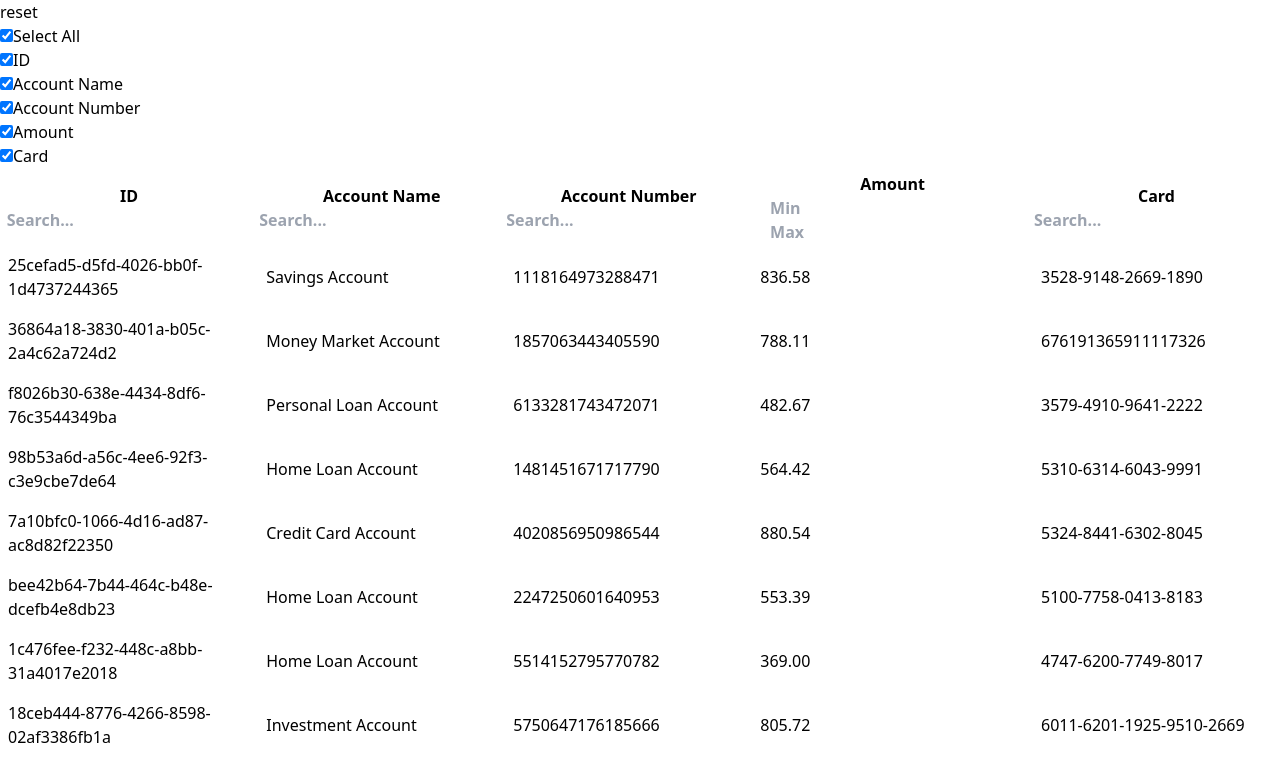
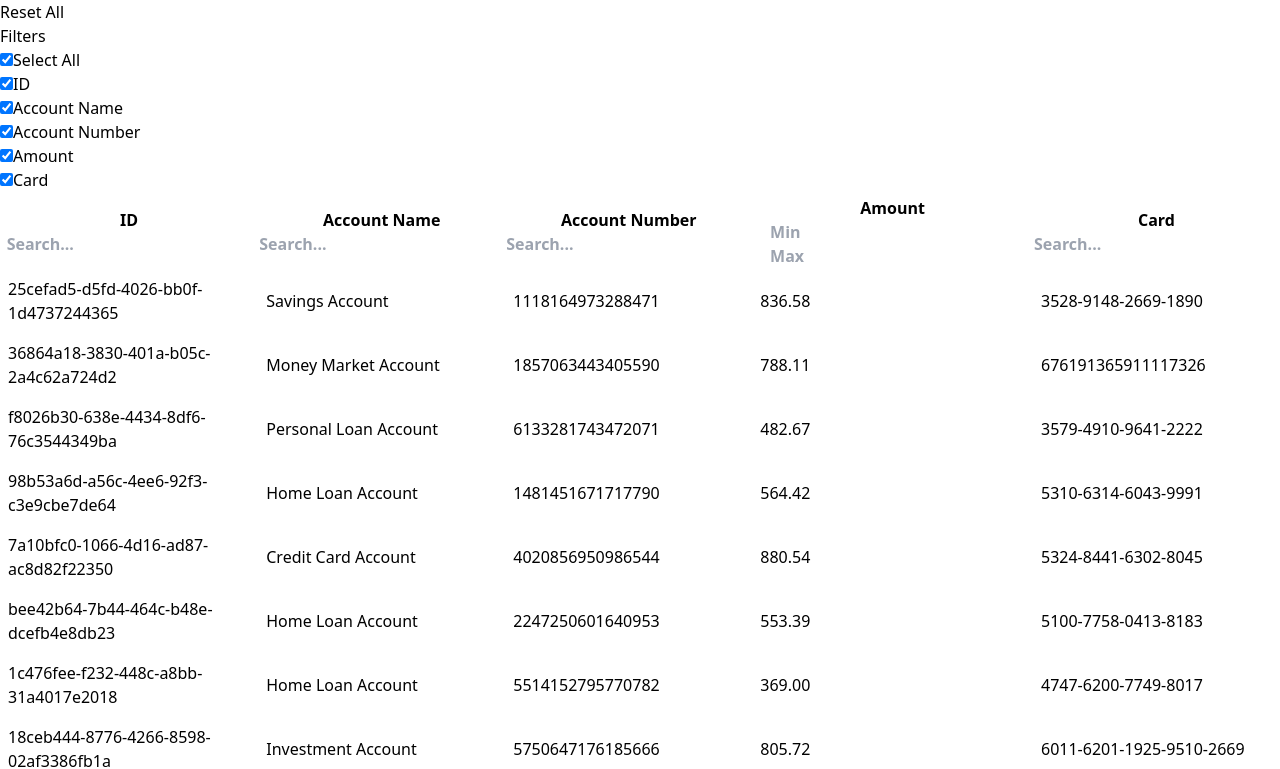
Before and after one commit to developerjoydebnath/react-dnd-table, a React (Vite) app: page / in a window 1280 px wide. Shown: the top 769 px of the page. Built offline with nearby package versions, Linux system fonts and the light colour scheme.

Commit message:
all done

```diff
--- a/src/components/ResetAndFilter.jsx
+++ b/src/components/ResetAndFilter.jsx
@@ -5,13 +5,40 @@ import React from "react";
 
 export const ResetAndFilter = ({
     columns,
-    allSelected,
-    selecteds,
-    setSelecteds,
     columnOrder,
     setColumnOrder,
-    setAllSelected
+    setTotalPages,
+    setTotalData,
+    totalData,
+    itemsPerPage,
+    searchFilteredData
 }) => {
+    // select status
+    const [selecteds, setSelecteds] = React.useState({
+        id : true,
+        amount: true,
+        card: true,
+        account_number: true,
+        account_name: true,
+    })
+    // all checked
+    const [allSelected, setAllSelected] = React.useState(true)
+
+    // set total data after filtering
+    React.useEffect(() => {
+        if(
+            selecteds.id === false &&
+            selecteds.account_name === false &&
+            selecteds.account_number === false &&
+            selecteds.card === false &&
+            selecteds.amount === false
+        ) {
+            setTotalPages(0);
+        } else {
+            setTotalPages(Math.ceil(totalData / itemsPerPage));
+            setTotalData(searchFilteredData?.length);
+        }
+    }, [searchFilteredData, selecteds, itemsPerPage,  totalData]);
 
     // unselect select all if at least one selected is false
     React.useEffect(() => {
@@ -138,35 +165,50 @@ export const ResetAndFilter = ({
 
 
     return (
-        <div>
-            <button  onClick={resetColumnOrder} className="border px-5 py-2 mb-2 rounded bg-gray-300">reset</button>
-            <div className="border bg-white">
-                <div>
+        <div className="flex justify-end items-center gap-5 mb-3">
+            <button
+                onClick={resetColumnOrder}
+                className="border px-5 py-2 rounded bg-slate-200 hover:bg-slate-300 hover:text-gray-600 font-semibold text text-gray-500"
+            >
+                Reset All
+            </button>
+
+            <div className="relative group">
+
+                <span className="border px-5 py-2.5 rounded bg-slate-200 cursor-pointer font-semibold text text-gray-500 hover:bg-slate-300">Filters</span>
+
+                <div className="absolute top-full right-0 pt-3 w-40 group-hover:block hidden">
+                    <div className="border bg-white px-2 py-2 rounded-md w-full shadow-md">
+                        <div className="my-1">
                             <input
                                 checked={allSelected}
                                 onChange={selectAllStatus} type="checkbox"
                                 name='all'
                                 id='all'
-                        className="me-1"
+                                className="me-1 cursor-pointer"
                             />
-                    <label htmlFor='all'>Select All</label>
+                            <label htmlFor='all' className="cursor-pointer">Select All</label>
                         </div>
                         {
                             columns.map(col =>
-                        <div key={col.id}>
+                                <div key={col.id} className="my-1">
                                     <input
                                         type="checkbox"
                                         onChange={(e) => singleChecking(e)}
                                         checked={selecteds[col.id]}
                                         name={col.id}
                                         id={col.id}
-                                className="me-1"
+                                        className="me-1 cursor-pointer"
                                     />
-                            <label htmlFor={col.id}>{col.heading}</label>
+                                    <label htmlFor={col.id} className="cursor-pointer">
+                                        {col.heading}
+                                    </label>
                                 </div>
                             )
                         }
                     </div>
                 </div>
+            </div>
+        </div>
     )
 }
--- a/src/components/table/Table.jsx
+++ b/src/components/table/Table.jsx
@@ -29,15 +29,6 @@ export const Table = ({
         account_name: '',
     });
 
-    // select status
-    const [selecteds, setSelecteds] = React.useState({
-        id : true,
-        amount: true,
-        card: true,
-        account_number: true,
-        account_name: true,
-    })
-
 
     // items per page
     const [itemsPerPage, setItemsPerPage] = React.useState(10);
@@ -51,8 +42,6 @@ export const Table = ({
     // total page
     const [totalPages, setTotalPages] = React.useState(Math.ceil(totalData / itemsPerPage));
 
-    // all checked
-    const [allSelected, setAllSelected] = React.useState(true)
 
     // get the column data by heading ids
     const tableColumns = columnOrder.map(col => {
@@ -102,24 +91,7 @@ export const Table = ({
     })
 
     // pagination
-    const paginationData = searchFilteredData.slice((pageNumber - 1) * itemsPerPage, pageNumber * itemsPerPage)
-
-
-    // set total data after filtering
-    React.useEffect(() => {
-        if(
-            selecteds.id === false &&
-            selecteds.account_name === false &&
-            selecteds.account_number === false &&
-            selecteds.card === false &&
-            selecteds.amount === false
-        ) {
-            setTotalPages(0);
-        } else {
-            setTotalPages(Math.ceil(totalData / itemsPerPage));
-            setTotalData(searchFilteredData?.length);
-        }
-    }, [searchFilteredData, selecteds, itemsPerPage,  totalData]);
+    const paginationData = searchFilteredData.slice((pageNumber - 1) * itemsPerPage, pageNumber * itemsPerPage);
 
 
     React.useEffect(() => {
@@ -130,6 +102,7 @@ export const Table = ({
             setFilterValue({...filterValue, amount_max: maxAmount})
         }
 
+    // eslint-disable-next-line react-hooks/exhaustive-deps
     }, [filterValue.amount_max]);
 
 
@@ -137,13 +110,14 @@ export const Table = ({
     return (
         <div className="mx-20 mt-10 rounded-md">
             <ResetAndFilter
-                setAllSelected={setAllSelected}
                 columns={columns}
-                allSelected={allSelected}
-                selecteds={selecteds}
-                setSelecteds={setSelecteds}
+                setTotalPages={setTotalPages}
                 columnOrder={columnOrder}
                 setColumnOrder={setColumnOrder}
+                setTotalData={setTotalData}
+                totalData={totalData}
+                itemsPerPage={itemsPerPage}
+                searchFilteredData={searchFilteredData}
             />
             <table className="w-full">
 
--- a/src/index.css
+++ b/src/index.css
@@ -1,6 +1,19 @@
 @tailwind base;
 @tailwind components;
 @tailwind utilities;
+
+
+/* Chrome, Safari, Edge, Opera */
+input::-webkit-outer-spin-button,
+input::-webkit-inner-spin-button {
+  -webkit-appearance: none;
+  margin: 0;
+}
+
+/* Firefox */
+input[type=number] {
+  -moz-appearance: textfield;
+}
 
 
 @layer utilities {
```
Lines whose indentation alone changed are shown as unchanged.
